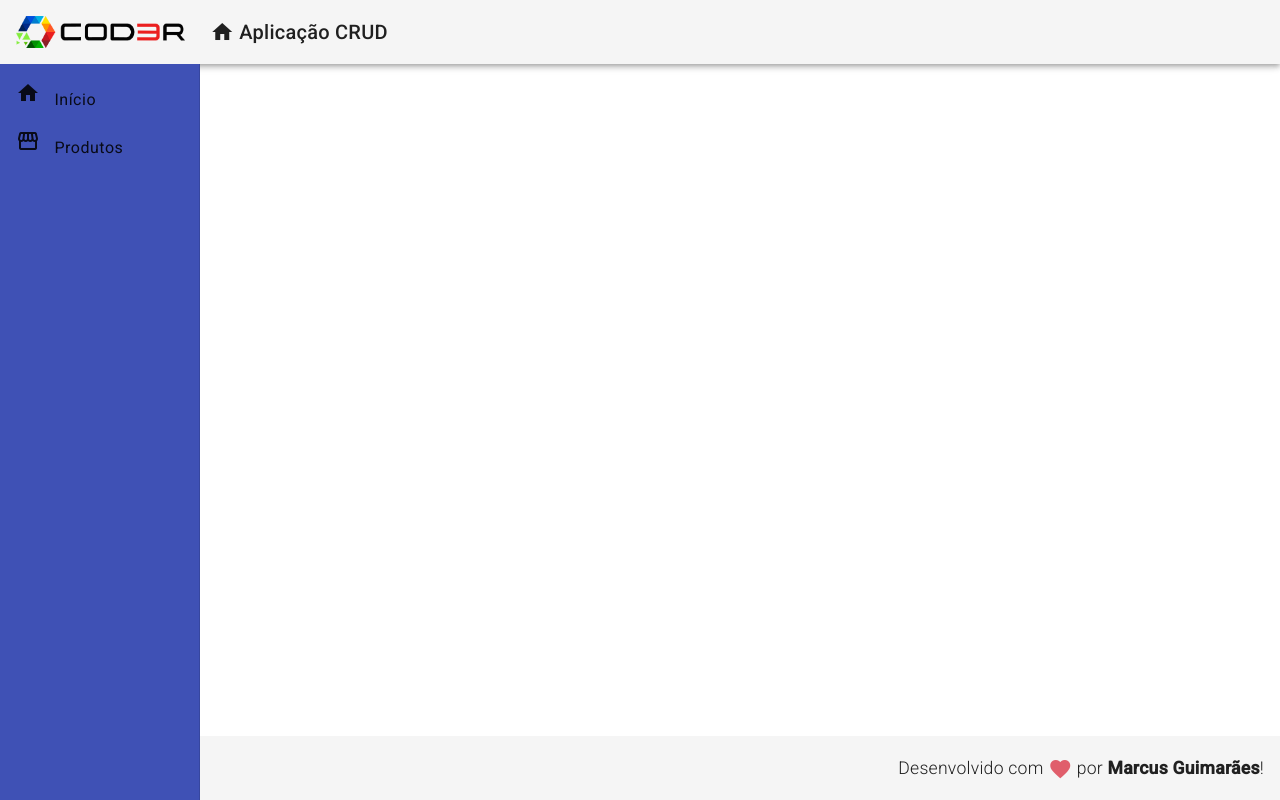
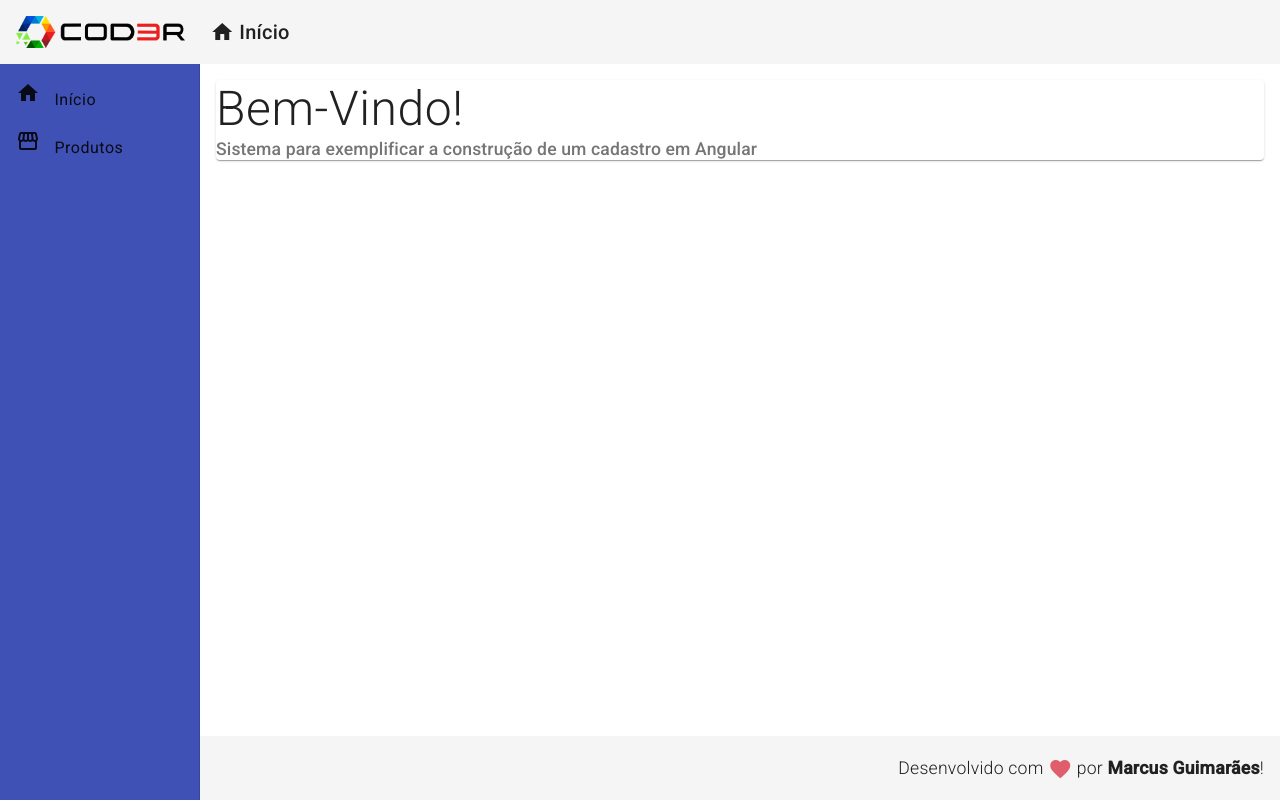
Before and after one commit to marcusguima/Angular-CRUD, an Angular app in the folder frontend/: page / in a window 1280 px wide. Built offline with nearby package versions, Linux system fonts and the light colour scheme.

Commit message:
Home Component
Implementação do Componente Início (Home).

```diff
--- a/frontend/src/app/components/template/header/header.component.html
+++ b/frontend/src/app/components/template/header/header.component.html
@@ -10,7 +10,7 @@
             <i class="material-icons">
                 home
             </i>
-            Aplicação CRUD
+            Início
         </a>
     </span>
 </mat-toolbar>
--- a/frontend/src/app/components/template/nav/nav.component.css
+++ b/frontend/src/app/components/template/nav/nav.component.css
@@ -10,3 +10,8 @@
 .sidenav i {
     padding-right: 10px;
 }
+
+.content {
+    padding: 16px;
+    background-color: #FFF;
+}
--- a/frontend/src/app/components/template/nav/nav.component.html
+++ b/frontend/src/app/components/template/nav/nav.component.html
@@ -18,4 +18,7 @@
 
         </mat-nav-list>
     </mat-sidenav>
+    <mat-sidenav-content class="content">
+        <app-home></app-home>
+    </mat-sidenav-content>
 </mat-sidenav-container>
--- /dev/null
+++ b/frontend/src/app/views/home/home.component.css
@@ -0,0 +1,9 @@
+.home .title {
+    font-size: 3rem;
+    font-weight: 300;
+    line-height: 1.2;
+}
+
+.home .subtitle {
+    font-size: 1.1rem;
+}
--- /dev/null
+++ b/frontend/src/app/views/home/home.component.html
@@ -0,0 +1,8 @@
+<mat-card class="home mat-elevation-z3">
+    <mat-card-title class="title">
+        Bem-Vindo!
+    </mat-card-title>
+    <mat-card-subtitle class="subtitle">
+        Sistema para exemplificar a construção de um cadastro em Angular
+    </mat-card-subtitle>
+</mat-card>
--- a/frontend/src/styles.css
+++ b/frontend/src/styles.css
@@ -10,3 +10,7 @@ body { margin: 0; font-family: Roboto, "Helvetica Neue", sans-serif; }
 .v-middle {
     vertical-align: middle;
 }
+
+.mat-mdc-card.mat-elevation-z6 {
+    @include mat.elevation(6);
+  }
```
Also changed, not shown: frontend/src/app/app.module.ts (+6 -2 lines), frontend/src/app/views/home/home.component.ts (added, +10 -0 lines).
